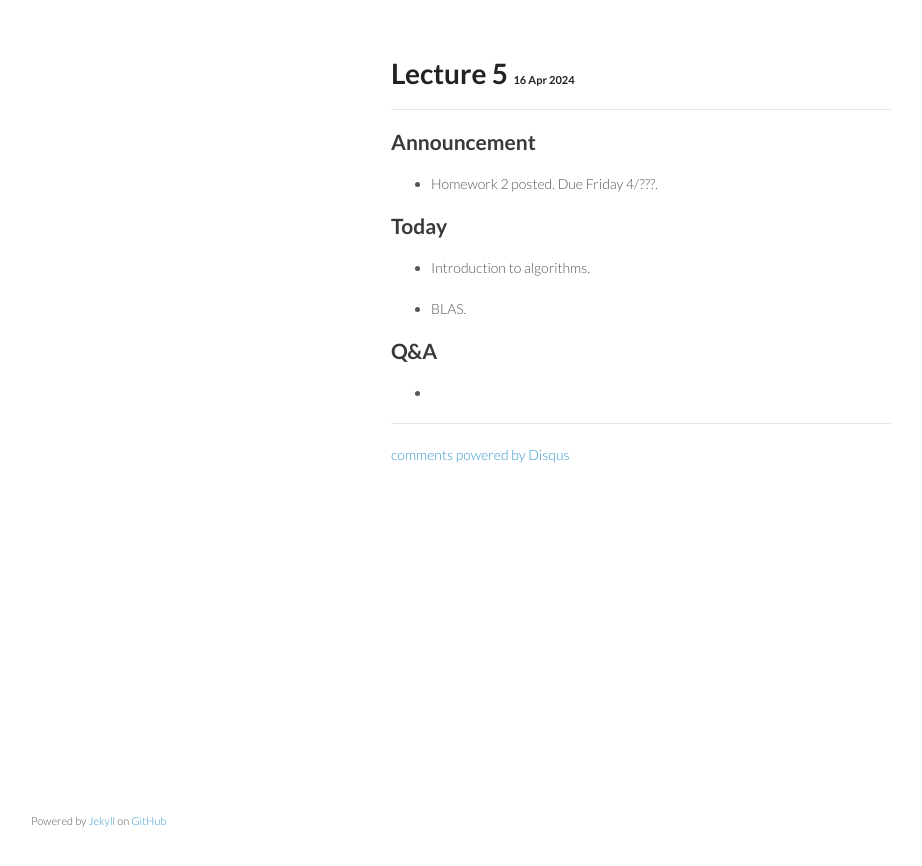
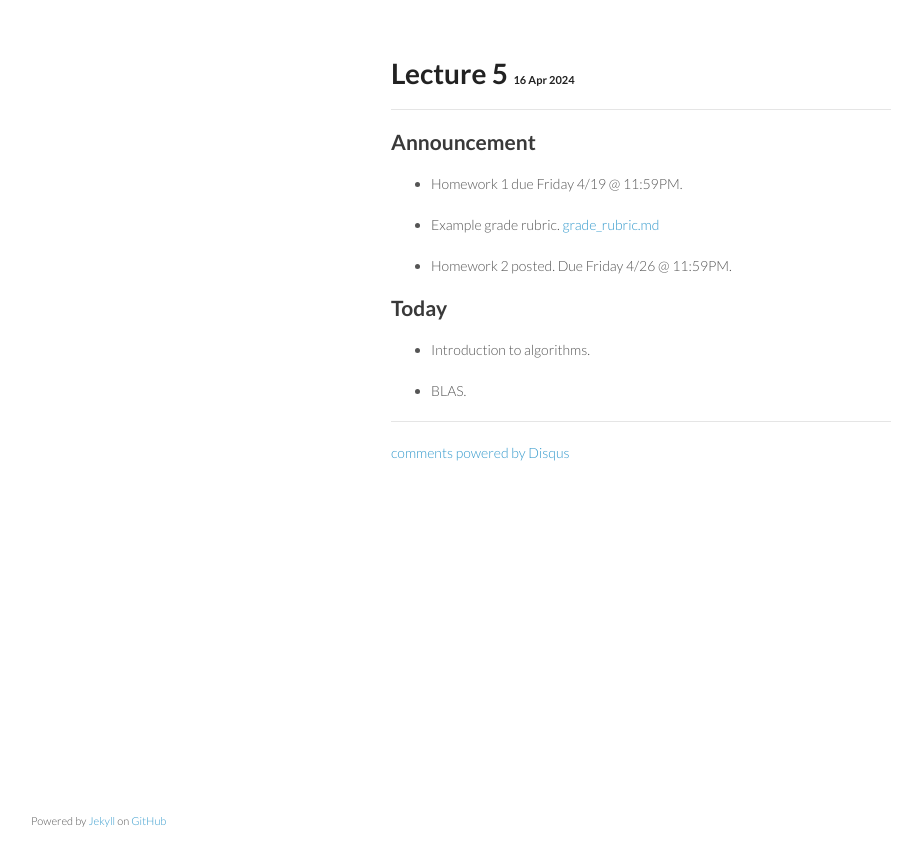
Before and after one commit to ucla-biostat-257/2024spring, a Jekyll site: the page built from _posts/2024-04-16-week3-day1.md, in a window 1280 px wide. Shown: the top 866 px of the page, without its empty margins (179-1101 px from the left). Built offline with Jekyll 4.4.1, drawn with Linux system fonts in a browser that asks for light colours; comment, search, counter and statistics services are not loaded.

Commit message:
add hw1 grade rubric

```diff
--- a/_posts/2024-04-16-week3-day1.md
+++ b/_posts/2024-04-16-week3-day1.md
@@ -6,14 +6,14 @@ category: biostat257spring2024
 
 ## Announcement
 
-* Homework 2 posted. Due Friday 4/???.
+* Homework 1 due Friday 4/19 @ 11:59PM.
+
+* Example grade rubric. [grade_rubric.md](https://raw.githubusercontent.com/ucla-biostat-257/2024spring/master/hw/hw1/grade_rubric.md)
+
+* Homework 2 posted. Due Friday 4/26 @ 11:59PM.
 
 ## Today
 
 * Introduction to algorithms.
 
 * BLAS.
-
-## Q&A
-
-*
```
Also changed, not shown: hw/hw1/grade_rubric.md (added, +59 -0 lines), 1 other file.
